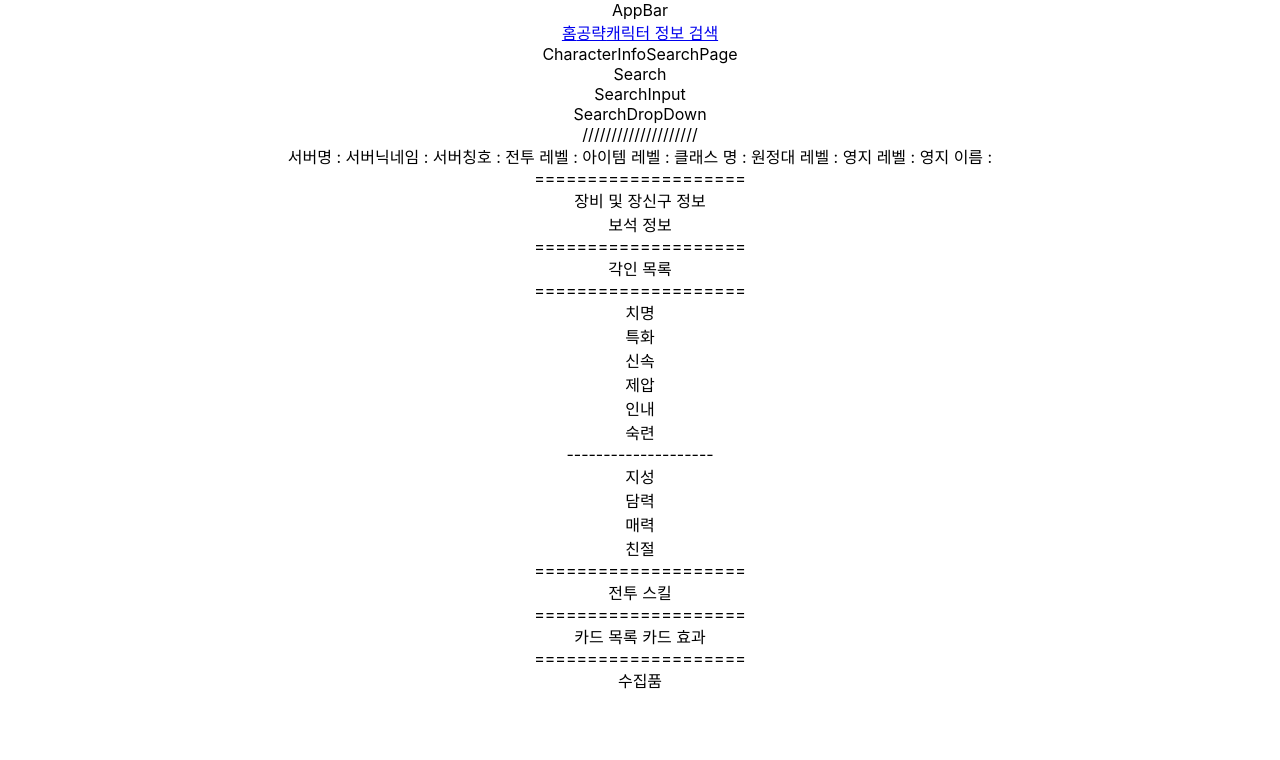
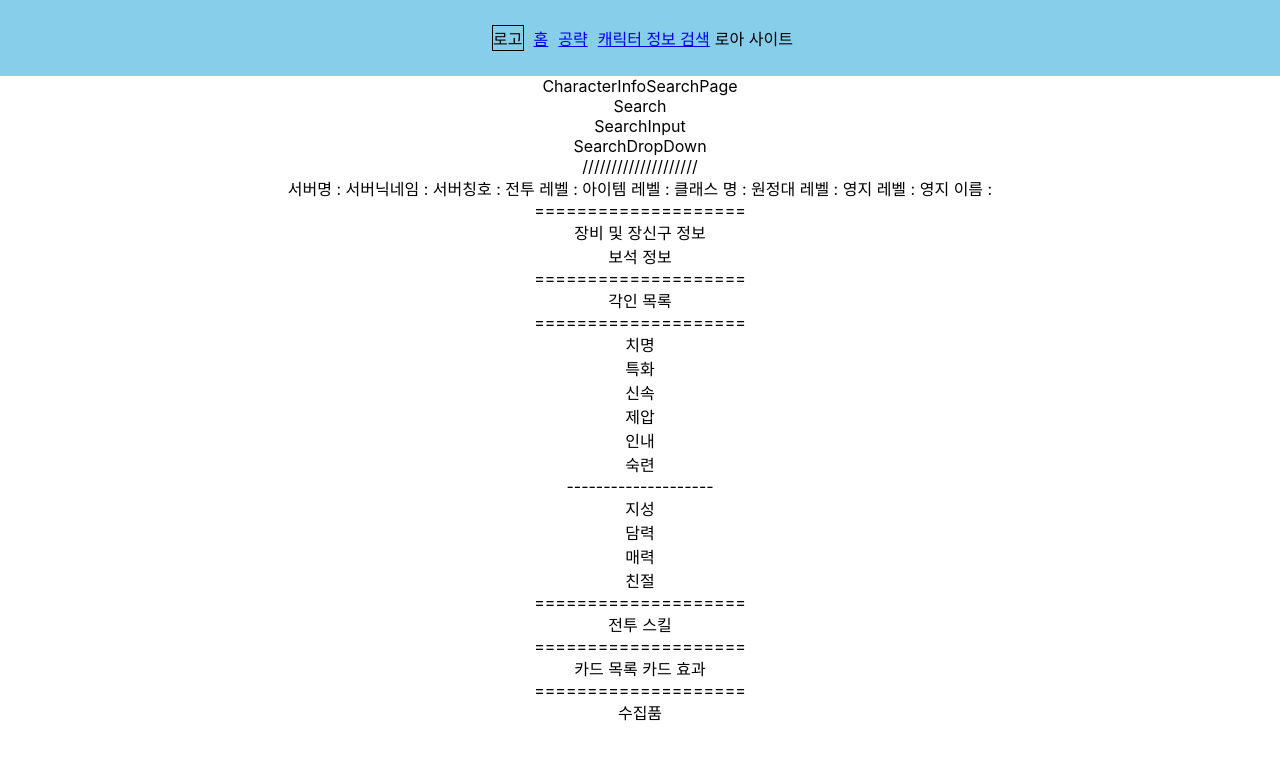
Before and after one commit to LeeJ1nHyeong/no_name_toy_project, a React (Create React App) app in the folder frontend/: page /character-info-search in a window 1280 px wide. Shown: the top 760 px of the page. Built offline with nearby package versions, Linux system fonts and the light colour scheme.

Commit message:
Design: Apply css

```diff
--- a/frontend/src/App.js
+++ b/frontend/src/App.js
@@ -10,13 +10,19 @@ function App() {
   return (
     <div className="App">
       <BrowserRouter>
+        {/* Header */}
         <AppBar />
+
+        {/* Main */}
         <Routes>
           <Route path="/" element={<HomePage />} />
           <Route path="/strategy" element={<StrategyPage />} />
           <Route path="/character-info-search" element={<CharacterInfoSearchPage />} />
           <Route path="*" element={<Error404Page />} />
         </Routes>
+
+        {/* Footer */}
+
       </BrowserRouter>
     </div>
   );
--- a/frontend/src/components/appbar/AppBar.jsx
+++ b/frontend/src/components/appbar/AppBar.jsx
@@ -1,16 +1,43 @@
 import React from 'react'
 import { Link } from 'react-router-dom'
+import styled from 'styled-components'
+
+const AppBarContainer = styled.div`
+  display: flex;
+  padding: 20px;
+  justify-content: center;
+  align-items: center;
+  background-color: skyblue;
+`;
+
+const LogoContainer = styled.div`
+  margin: 5px;
+  border: 1px solid black;
+`;
+
+const LinkContainer = styled.div`
+  display: flex;
+`;
+
+const StyledLink = styled(Link)`
+  margin: 0 5px;
+`;
 
 function AppBar() {
   return (
-    <div>
-      AppBar
+    <AppBarContainer>
+      <LogoContainer>
+        로고
+      </LogoContainer>
+      <LinkContainer>
+        <StyledLink to="/">홈</StyledLink>
+        <StyledLink to="/strategy">공략</StyledLink>
+        <StyledLink to="/character-info-search">캐릭터 정보 검색</StyledLink>
+      </LinkContainer>
       <div>
-        <Link to="/">홈</Link>
-        <Link to="/strategy">공략</Link>
-        <Link to="/character-info-search">캐릭터 정보 검색</Link>
+        로아 사이트
       </div>
-    </div>
+    </AppBarContainer>
   )
 }
 
```
